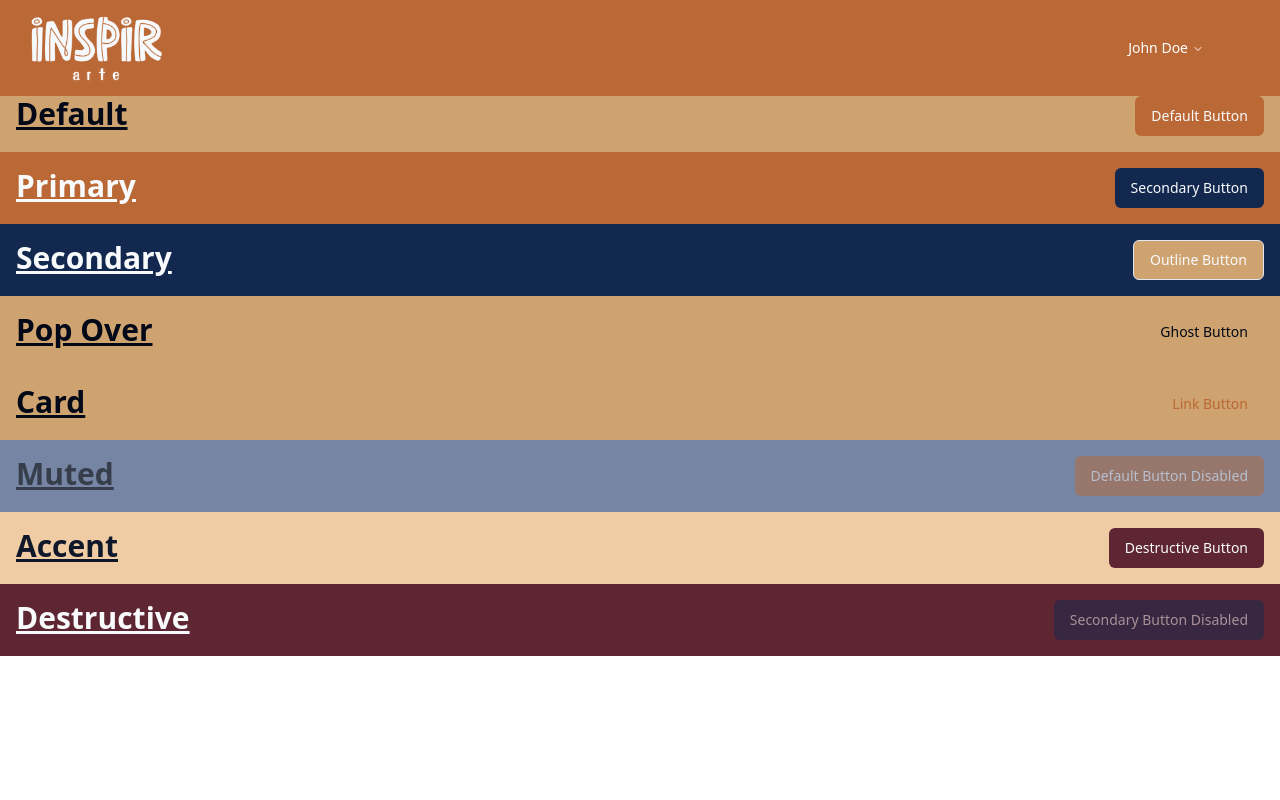
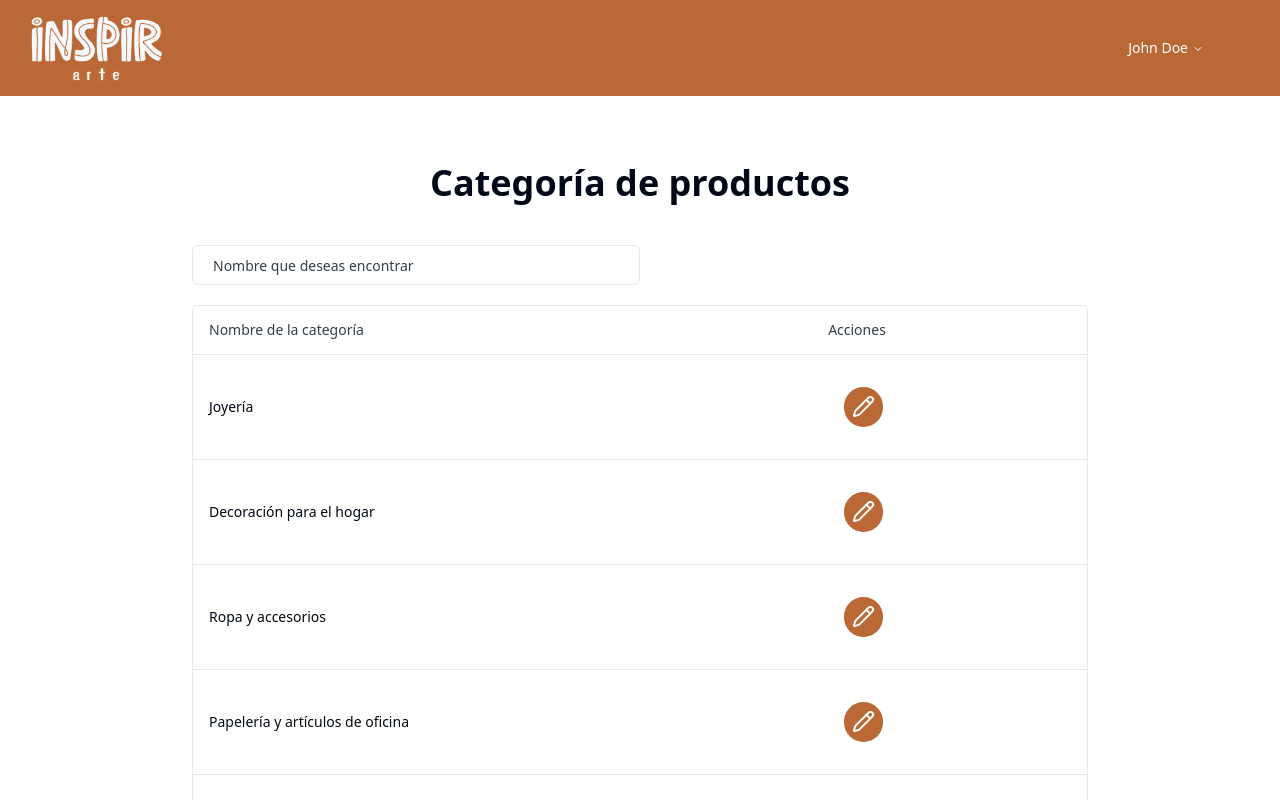
Before and after one commit to No-Country-simulation/c19-73-t-python-react, a React (Vite) app in the folder frontend/: page /gestion_categorias in a window 1280 px wide. Before the commit this address led to /. Shown: the top 800 px of the page. Built offline with nearby package versions, Linux system fonts and the light colour scheme.

Commit message:
edición de dashboard admin y gestionar categoria de productos

```diff
--- /dev/null
+++ b/frontend/src/components/actions-cells-category.tsx
@@ -0,0 +1,127 @@
+import React, { useEffect, useState } from 'react';
+import {
+  Dialog,
+  DialogContent,
+  DialogFooter,
+  DialogHeader,
+  DialogTitle,
+  DialogTrigger,
+} from '../components/ui/dialog';
+import { Label } from '@radix-ui/react-label';
+import { Button } from './ui/button';
+import { TableCell } from './ui/table';
+import { Pencil } from 'lucide-react';
+import { toast } from 'sonner';
+import { getCategorias, categorias_productos} from '../core/categorias_productos';
+
+interface ActionsCellProps {
+  categoria: categorias_productos;
+}
+
+const ActionsCellsCategory: React.FC<ActionsCellProps> = ({ categoria }) => {
+  const [selectedCategoria, setSelectedCategoria] = useState<categorias_productos | null>(null);
+  const [categorias, setCategorias] = useState<categorias_productos[]>([]);
+  const [newCategoryName, setNewCategoryName] = useState<string>('');
+
+  useEffect(() => {
+    const fetchCategorias = async () => {
+      const categoriasData = await getCategorias();
+      setCategorias(categoriasData);
+    };
+
+    fetchCategorias();
+  }, []);
+
+  useEffect(() => {
+    if (selectedCategoria) {
+      setNewCategoryName(selectedCategoria.nombre_categoría_producto);
+    }
+  }, [selectedCategoria]);
+
+  const handleEditClick = () => {
+    setSelectedCategoria(categoria);
+  };
+
+  const handleClose = () => {
+    setSelectedCategoria(null);
+  };
+
+  const handleSave = async () => {
+    if (selectedCategoria) {
+      // Aquí puedes manejar la lógica para guardar los cambios
+      // Por ejemplo, puedes actualizar el nombre en el estado o enviar una solicitud a la API
+      const updatedCategorias = categorias.map(cat =>
+        cat.id_categoría_producto === selectedCategoria.id_categoría_producto
+          ? { ...cat, nombre_categoría_producto: newCategoryName }
+          : cat
+      );
+
+      setCategorias(updatedCategorias);
+
+      // Luego de guardar, muestra el toast
+      toast.success("Categoría modificada", {
+        description: "El nombre de la categoría seleccionada ha sido modificado con éxito",
+      });
+
+      handleClose(); // Cerrar el diálogo
+    }
+  };
+
+  return (
+    <TableCell className="flex text-center">
+      <Dialog>
+        <DialogTrigger asChild>
+          <Button className="rounded-full px-2" onClick={handleEditClick}>
+            <Pencil size={23} color="#ffffff" />
+          </Button>
+        </DialogTrigger>
+        {selectedCategoria && (
+          <DialogContent className="sm:max-w-md">
+            <DialogHeader>
+              <DialogTitle>Editar nombre de la categoría</DialogTitle>
+            </DialogHeader>
+            <div className="grid gap-4 py-4">
+              <div className="grid grid-cols-4 items-center gap-4">
+                <Label htmlFor="nombreActual" className="col-span-1 text-right text-sm">
+                  Nombre actual:
+                </Label>
+                <Label htmlFor="nombre" className="col-span-3">
+                  {selectedCategoria.nombre_categoría_producto}
+                </Label>
+              </div>
+              <div className="grid grid-cols-4 items-center gap-4">
+                <Label htmlFor="nuevoNombre" className="col-span-1 text-right text-sm">
+                  Nuevo nombre:
+                </Label>
+                <input
+                  type="text"
+                  id="nuevoNombre"
+                  className="col-span-3 border rounded-md p-2"
+                  value={newCategoryName}
+                  onChange={(e) => setNewCategoryName(e.target.value)}
+                />
+              </div>
+            </div>
+            <DialogFooter>
+              <Button
+                type="button"
+                onClick={handleSave}
+              >
+                Actualizar
+              </Button>
+              <Button
+                type="button"
+                variant="secondary"
+                onClick={handleClose}
+              >
+                Cancelar
+              </Button>
+            </DialogFooter>
+          </DialogContent>
+        )}
+      </Dialog>
+    </TableCell>
+  );
+};
+
+export default ActionsCellsCategory;
--- /dev/null
+++ b/frontend/src/components/columns-category.tsx
@@ -0,0 +1,21 @@
+// components/columns.tsx
+import { ColumnDef } from '@tanstack/react-table';
+import { categorias_productos } from '../core/categorias_productos';
+import ActionsCellsCategory from './actions-cells-category';
+
+export const useColumns_categorias = () => {
+
+  const columns: ColumnDef<categorias_productos>[] = [
+    {
+      accessorKey: 'nombre_categoría_producto',
+      header: 'Nombre de la categoría',
+    },
+    {
+      id: 'acciones',
+      header: 'Acciones',
+      cell: ({ row }) => <ActionsCellsCategory categoria={row.original} />,
+    },
+  ];
+
+  return columns;
+};
--- a/frontend/src/components/ui/use-toast.ts
+++ b/frontend/src/components/ui/use-toast.ts
@@ -137,7 +137,7 @@ function dispatch(action: Action) {
 
 type Toast = Omit<ToasterToast, 'id'>;
 
-function toast({ ...props }: Toast) {
+function toast(p0: string, { ...props }: Toast) {
   const id = genId();
 
   const update = (props: ToasterToast) =>
--- a/frontend/src/core/categorias_productos.ts
+++ b/frontend/src/core/categorias_productos.ts
@@ -1,4 +1,23 @@
 export type categorias_productos = {
     id_categoría_producto: number;
     nombre_categoría_producto: string;
-}
+};
+
+const categorias: categorias_productos[] = [
+    { id_categoría_producto: 1, nombre_categoría_producto: 'Joyería' },
+    { id_categoría_producto: 2, nombre_categoría_producto: 'Decoración para el hogar' },
+    { id_categoría_producto: 3, nombre_categoría_producto: 'Ropa y accesorios' },
+    { id_categoría_producto: 4, nombre_categoría_producto: 'Papelería y artículos de oficina' },
+    { id_categoría_producto: 5, nombre_categoría_producto: 'Juguetes y juegos' },
+    { id_categoría_producto: 6, nombre_categoría_producto: 'Productos ecológicos' },
+    { id_categoría_producto: 7, nombre_categoría_producto: 'Cerámica y vidrio' },
+    { id_categoría_producto: 8, nombre_categoría_producto: 'Cosmética y perfumería' },
+];
+
+export const getCategoriaById = async (idCategoria: number): Promise<categorias_productos | undefined> => {
+    return categorias.find(c => c.id_categoría_producto === idCategoria);
+};
+
+export const getCategorias = async (): Promise<categorias_productos[]> => {
+    return categorias;
+};
--- a/frontend/src/router/Router.tsx
+++ b/frontend/src/router/Router.tsx
@@ -9,6 +9,7 @@ import PedidosPage from './views/orders/view-orders';
 import PedidoDetallePage from './views/orders/view-product-orders';
 import Dashboard from './views/main/dashboard-admin';
 import StoreManage from './views/manage/store-manage';
+import CategoryManage from './views/manage/category-manage';
 
 export const Router = () => {
   const router = createBrowserRouter([
@@ -31,6 +32,10 @@ export const Router = () => {
         {
           path: '/gestion_tiendas',
           element:<StoreManage/>
+        },
+        {
+          path: '/gestion_categorias',
+          element:<CategoryManage/>
         }
       ],
     },
--- a/frontend/src/router/views/main/dashboard-admin.tsx
+++ b/frontend/src/router/views/main/dashboard-admin.tsx
@@ -4,7 +4,7 @@ import { getUser } from '../../../core/user';
 import { getProductos } from '../../../core/productos';
 import { getTiendas } from '../../../core/tienda';
 import { Card } from '../../../components/ui/card';
-import { Users, Box, Store } from 'lucide-react';
+import { Users, Box, Store, Tag } from 'lucide-react';
 
 const Dashboard: React.FC = () => {
   const [usuariosCount, setUsuariosCount] = useState(0);
@@ -30,7 +30,7 @@ const Dashboard: React.FC = () => {
   return (
     <div className="flex flex-col items-center py-12 px-6">
       <h1 className="text-4xl mb-6">Panel de control</h1>
-      <div className="w-full max-w-4xl grid grid-cols-1 md:grid-cols-3 gap-4 mb-8">
+      <div className="w-full max-w-4xl grid grid-cols-1 md:grid-cols-4 gap-4 mb-8">
         <Link to="/data">
           <Card className="p-4 border rounded-lg shadow flex flex-col items-center justify-center bg-white border-accent border-4 h-40">
             <Users size={48} className="mb-2" />
@@ -43,10 +43,16 @@ const Dashboard: React.FC = () => {
             <h2 className="text-xl text-center">Gestión de Productos</h2>
           </Card>
         </Link>
-        <Link to="/gestion_tiendas">
+        <Link to="/gestion-tiendas">
           <Card className="p-4 border rounded-lg shadow flex flex-col items-center justify-center bg-white border-accent border-4 h-40">
             <Store size={48} className="mb-2" />
             <h2 className="text-xl text-center">Gestión de Tiendas</h2>
+          </Card>
+        </Link>
+        <Link to="/gestion_categorias">
+          <Card className="p-4 border rounded-lg shadow flex flex-col items-center justify-center bg-white border-accent border-4 h-40">
+            <Tag size={48} className="mb-2" />
+            <h2 className="text-xl text-center">Gestión de Categorías</h2>
           </Card>
         </Link>
       </div>
--- /dev/null
+++ b/frontend/src/router/views/manage/category-manage.tsx
@@ -0,0 +1,37 @@
+// StoreManage.tsx
+import { useEffect, useState } from "react";
+import { LabelH1 } from "../../../components/ui/label";
+import Datatable_Users from "../auth/components/datatable-users";
+import { getCategorias, categorias_productos } from "../../../core/categorias_productos";
+import { useColumns_categorias } from "../../../components/columns-category";
+
+function CategoryManage() {
+  const [categoria, setCategoria] = useState<categorias_productos[]>([]);
+  const columns = useColumns_categorias();
+
+  useEffect(() => {
+    const fetchStore = async () => {
+      const data = await getCategorias();
+      setCategoria(data);
+    };
+
+    fetchStore();
+  }, []);
+
+  return (
+    <section className="pt-10 px-48 pb-12">
+      <div className="px-10 py-10 text-center">
+        <LabelH1>Categoría de productos</LabelH1>
+      </div>
+
+      <Datatable_Users
+        data={categoria}
+        columns={columns}
+        caption="Lista de categorías"
+        globalFilterColumn="nombre_categoría_producto"
+      />
+    </section>
+  );
+}
+
+export default CategoryManage;
--- /dev/null
+++ b/frontend/src/router/views/manage/products-manage.tsx
@@ -0,0 +1,37 @@
+// StoreManage.tsx
+import { useEffect, useState } from "react";
+import { LabelH1 } from "../../../components/ui/label";
+import Datatable_Users from "../auth/components/datatable-users";
+import { useColumns_store } from "../../../components/columns-store";
+import { getProductos, productos } from "../../../core/productos";
+
+function StoreManage() {
+  const [producto, setProducto] = useState<productos[]>([]);
+  const columns = useColumns_store();
+
+  useEffect(() => {
+    const fetchStore = async () => {
+      const data = await getProductos();
+      setProducto(data);
+    };
+
+    fetchStore();
+  }, []);
+
+  return (
+    <section className="pt-10 px-36 pb-12">
+      <div className="px-10 py-10 text-center">
+        <LabelH1>Productos</LabelH1>
+      </div>
+
+      <Datatable_Users
+        data={producto}
+        columns={columns}
+        caption="Lista de tiendas"
+        globalFilterColumn="nombre_tienda"
+      />
+    </section>
+  );
+}
+
+export default StoreManage;
--- a/frontend/src/router/views/orders/view-product-orders.tsx
+++ b/frontend/src/router/views/orders/view-product-orders.tsx
@@ -93,7 +93,7 @@ const PedidoDetallePage: React.FC = () => {
   }
 
   return (
-    <div className='flex flex-col items-center px-6 py-24'>
+    <div className='flex flex-col items-center px-6 pb-24'>
       <h1 className='mb-6 mt-12 text-3xl'>
         Detalle del Pedido #{pedido.id_pedido}
       </h1>
--- a/frontend/src/router/views/perfil-users/viewInfo/Layout.tsx
+++ b/frontend/src/router/views/perfil-users/viewInfo/Layout.tsx
@@ -11,7 +11,7 @@ export const LayoutView = () => {
    * `hijas` definidas en el router
    */
   return (
-    <div className="h-screen bg-white flex flex-col mt-20">
+    <div className="h-screen bg-white flex flex-col">
         <header className="mb-2">
             <Menu></Menu>
         </header>
```
Also changed, not shown: frontend/src/components/actions-cells-product.tsx (added).
